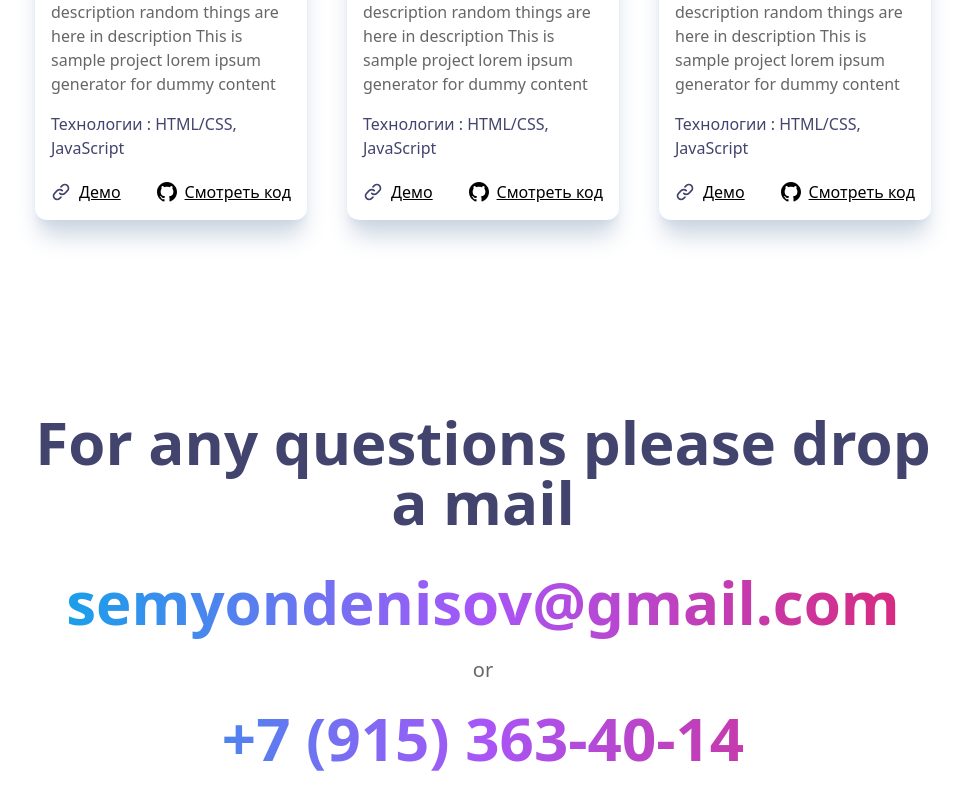
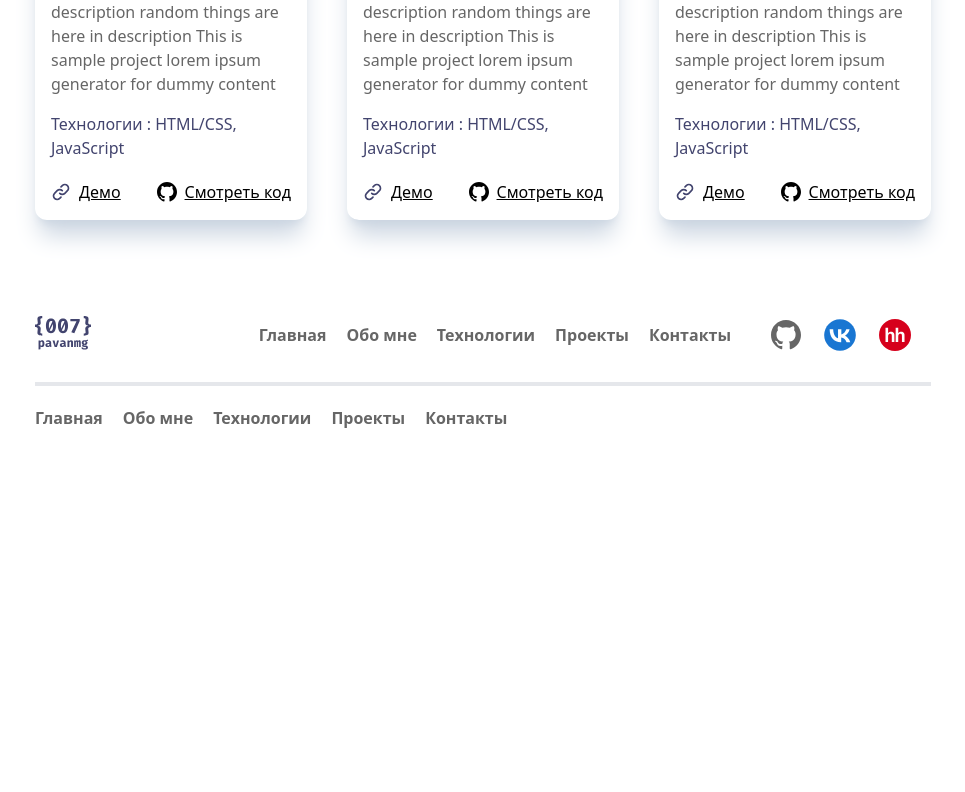
Before and after one commit to Samaelish/Pavan-MG-test-portfolio, a React (Vite) app: page / in a window 1280 px wide. Shown: the part 2071-2863 px from the top of the page, without its empty margins (157-1122 px from the left). After the commit the page ends 2509 px from the top, so only its background shows below. Built offline with nearby package versions, Linux system fonts and the light colour scheme.

Commit message:
rewrote content component to make it a footer

```diff
--- a/src/components/Contact.jsx
+++ b/src/components/Contact.jsx
@@ -1,20 +1,110 @@
-import { contactDetails } from '../Details'
+import { contactDetails, logos, socialMediaUrl } from '../Details'
 
 function Contact() {
-  const { email, phone } = contactDetails
+  // const { email, phone } = contactDetails
+  const { headhunter, github, vkontakte } = socialMediaUrl
+
   return (
-    <main className='container mx-auto max-width section'>
-      <h1 className='text-center text-2xl md:text-3xl lg:text-6xl text-dark-heading font-semibold md:font-bold'>
-        For any questions please drop a mail
-      </h1>
-      <h3 className='text-center text-3xl md:text-4xl lg:text-6xl text-gradient font-semibold md:font-bold pt-5 md:pt-10 md:pb-6'>
-        <a href={`mailto:${email}`}>{email}</a>
-      </h3>
-      <span className='text-center text-content text-xl font-light block'>or</span>
-      <h3 className='text-center text-3xl md:text-4xl lg:text-6xl text-gradient font-semibold md:font-bold pt-2 md:py-6'>
-        <a href={`tel:${phone}`}>{phone}</a>
-      </h3>
-    </main>
+    <footer className='container mx-auto md:flex flex-col justify-between py-2 max-width'>
+      <div className='container mx-auto md:flex justify-between py-2'>
+        <a href='/'>
+          <img className='w-14' src={logos.logo} alt='logo' />
+        </a>
+        <nav className='text-center md:flex justify-between'>
+          <ul className='font-semibold text-content md:flex items-center md:space-x-5 md:mr-10'>
+            <li className='pb-1 md:pb-0'>
+              <a href='/'>Главная</a>
+            </li>
+            <li className='pb-1 md:pb-0'>
+              <a href='/'>Обо мне</a>
+            </li>
+            <li className='pb-1 md:pb-0'>
+              <a href='/technologies'>Технологии</a>
+            </li>
+            <li className='pb-1 md:pb-0'>
+              <a href='/projects'>Проекты</a>
+            </li>
+            <li>
+              <a href='/contact'>Контакты</a>
+            </li>
+          </ul>
+          <ul className='flex justify-evenly items-center my-5 md:my-0 md:space-x-5 md:mr-5'>
+            <li>
+              <a href={github} target='_blank' rel='noreferrer noopener'>
+                <svg
+                  className='fill-dark-content'
+                  width='30'
+                  height='30'
+                  viewBox='0 0 30 30'
+                  fill='none'
+                  xmlns='http://www.w3.org/2000/svg'
+                >
+                  <path
+                    fillRule='evenodd'
+                    clipRule='evenodd'
+                    d='M15 0C6.7125 0 0 6.7125 0 15C0 21.6375 4.29375 27.2437 10.2563 29.2313C11.0063 29.3625 11.2875 28.9125 11.2875 28.5188C11.2875 28.1625 11.2688 26.9813 11.2688 25.725C7.5 26.4188 6.525 24.8062 6.225 23.9625C6.05625 23.5312 5.325 22.2 4.6875 21.8438C4.1625 21.5625 3.4125 20.8687 4.66875 20.85C5.85 20.8313 6.69375 21.9375 6.975 22.3875C8.325 24.6562 10.4812 24.0187 11.3438 23.625C11.475 22.65 11.8688 21.9937 12.3 21.6187C8.9625 21.2437 5.475 19.95 5.475 14.2125C5.475 12.5813 6.05625 11.2313 7.0125 10.1813C6.8625 9.80625 6.3375 8.26875 7.1625 6.20625C7.1625 6.20625 8.41875 5.8125 11.2875 7.74375C12.4875 7.40625 13.7625 7.2375 15.0375 7.2375C16.3125 7.2375 17.5875 7.40625 18.7875 7.74375C21.6562 5.79375 22.9125 6.20625 22.9125 6.20625C23.7375 8.26875 23.2125 9.80625 23.0625 10.1813C24.0188 11.2313 24.6 12.5625 24.6 14.2125C24.6 19.9688 21.0938 21.2437 17.7563 21.6187C18.3 22.0875 18.7688 22.9875 18.7688 24.3937C18.7688 26.4 18.75 28.0125 18.75 28.5188C18.75 28.9125 19.0312 29.3813 19.7812 29.2313C22.759 28.2259 25.3465 26.3121 27.1796 23.7592C29.0127 21.2063 29.9991 18.1429 30 15C30 6.7125 23.2875 0 15 0Z'
+                  />
+                </svg>
+              </a>
+            </li>
+            <li>
+              <a href={vkontakte} target='_blank' rel='noreferrer noopener'>
+                <svg xmlns='http://www.w3.org/2000/svg' x='0px' y='0px' width='38' height='38' viewBox='0 0 48 48'>
+                  <path fill='#1976d2' d='M24,4C13,4,4,13,4,24s9,20,20,20s20-9,20-20S35,4,24,4z'></path>
+                  <path
+                    fill='#fff'
+                    d='M25.2,33.2c-9,0-14.1-6.1-14.3-16.4h4.5c0.1,7.5,3.5,10.7,6.1,11.3V16.8h4.2v6.5c2.6-0.3,5.3-3.2,6.2-6.5h4.2	c-0.7,4-3.7,7-5.8,8.2c2.1,1,5.5,3.6,6.7,8.2h-4.7c-1-3.1-3.5-5.5-6.8-5.9v5.9H25.2z'
+                  ></path>
+                </svg>
+              </a>
+            </li>
+            <li>
+              <a href={headhunter} target='_blank' rel='noreferrer noopener'>
+                <svg
+                  className='fill-dark-content'
+                  width='32'
+                  height='32'
+                  viewBox='0 0 48 48'
+                  fill='none'
+                  xmlns='http://www.w3.org/2000/svg'
+                >
+                  <path
+                    xmlns='http://www.w3.org/2000/svg'
+                    d='M24 48c13.255 0 24-10.745 24-24S37.255 0 24 0 0 10.745 0 24s10.745 24 24 24'
+                    fill='#D6001C'
+                  />
+                  <path
+                    xmlns='http://www.w3.org/2000/svg'
+                    d='M13.65 13.169v8.164c1.243-1.482 2.733-2.228 4.461-2.228.89 0 1.687.17 2.402.507.717.335 1.253.765 1.615 1.287.364.527.61 1.104.743 1.74.132.633.198 1.618.198 2.954v8.729h-3.862V26.46c0-1.56-.07-2.548-.217-2.968a1.917 1.917 0 0 0-.775-1c-.372-.251-.835-.375-1.394-.375-.64 0-1.214.16-1.713.478-.51.32-.876.798-1.108 1.437-.236.64-.354 1.585-.35 2.836l-.004 7.454H9.789V13.169h3.862m15.206 0v8.164c1.244-1.482 2.733-2.228 4.46-2.228.887 0 1.69.17 2.406.507.714.335 1.25.765 1.61 1.287a4.69 4.69 0 0 1 .743 1.74c.133.633.199 1.618.199 2.954v8.729h-3.858V26.46c0-1.56-.073-2.548-.22-2.968a1.91 1.91 0 0 0-.777-1c-.368-.251-.835-.375-1.394-.375-.639 0-1.213.16-1.713.478-.503.32-.871.798-1.106 1.437-.232.64-.35 1.585-.35 2.836v7.454H25V13.169h3.857'
+                    fill='#FEFEFE'
+                  />
+                </svg>
+              </a>
+            </li>
+          </ul>
+        </nav>
+      </div>
+      <hr className='border-2 my-5 text-black-content'/>
+      <nav className='text-center md:flex justify-between'>
+        <ul className='font-semibold text-content md:flex items-center md:space-x-5 md:mr-10'>
+          <li className='pb-1 md:pb-0'>
+            <a href='/'>Главная</a>
+          </li>
+          <li className='pb-1 md:pb-0'>
+            <a href='/'>Обо мне</a>
+          </li>
+          <li className='pb-1 md:pb-0'>
+            <a href='/technologies'>Технологии</a>
+          </li>
+          <li className='pb-1 md:pb-0'>
+            <a href='/projects'>Проекты</a>
+          </li>
+          <li>
+            <a href='/contact'>Контакты</a>
+          </li>
+        </ul>
+      </nav>
+    </footer>
   )
 }
 
```
